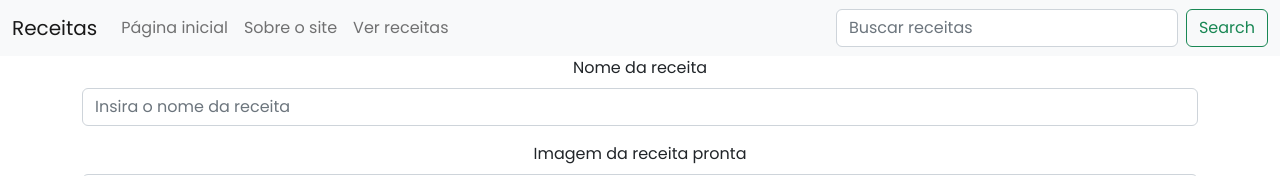
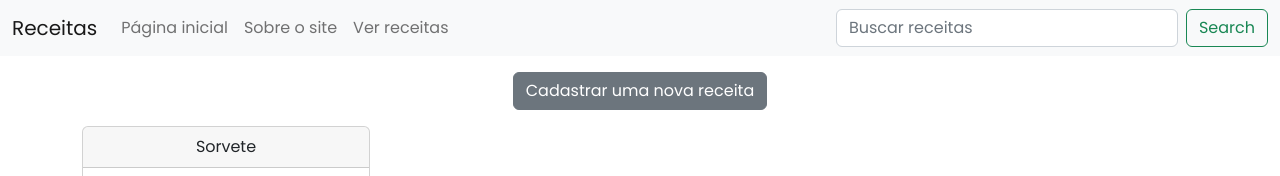
Before and after one commit to tatialveso/recipes, a React (Create React App) app: page /receitas in a window 1280 px wide. Shown: the top 176 px of the page. Built offline with nearby package versions, Linux system fonts and the light colour scheme.

Commit message:
:sparkles: style form

```diff
--- a/src/components/Recipes/AddRecipe/AddRecipe.js
+++ b/src/components/Recipes/AddRecipe/AddRecipe.js
@@ -1,7 +1,8 @@
 import { useState } from "react"
-import { Button, Form } from "react-bootstrap"
+import { Button, Form, Modal } from "react-bootstrap"
 
 function AddRecipe({ recipes, setRecipes }) {
+    const [show, setShow] = useState(false)
     const [form, setForm] = useState({
         name: "",
         image: "",
@@ -9,6 +10,9 @@ function AddRecipe({ recipes, setRecipes }) {
         level: "",
         preparation: ""
     })
+
+    const handleClose = () => setShow(false);
+    const handleShow = () => setShow(true);
 
     const handleChange = (e) => {
         setForm({ ...form, [e.target.name]: e.target.value })
@@ -26,9 +30,21 @@ function AddRecipe({ recipes, setRecipes }) {
             level: "",
             preparation: ""
         })
+
+        setShow(false)
     }
 
     return (
+        <div>
+            <Button className="my-3" variant="secondary" onClick={handleShow}>
+                Cadastrar uma nova receita
+            </Button>
+
+            <Modal show={show} onHide={handleClose}>
+                <Modal.Header closeButton>
+                    <Modal.Title>Cadastrar receita</Modal.Title>
+                </Modal.Header>
+                <Modal.Body>
                     <Form onSubmit={handleSubmit}>
                         <Form.Group className="mb-3">
                             <Form.Label>Nome da receita</Form.Label>
@@ -50,7 +66,7 @@ function AddRecipe({ recipes, setRecipes }) {
                                 value={form.image}
                             />
                         </Form.Group>
-
+                        <div className="d-flex justify-content-between">
                             <Form.Group className="mb-3">
                                 <Form.Label>Quantidade de porções</Form.Label>
                                 <Form.Control
@@ -71,6 +87,7 @@ function AddRecipe({ recipes, setRecipes }) {
                                     <option value="4">4</option>
                                 </Form.Select>
                             </Form.Group>
+                        </div>
                         <Form.Group className="mb-3">
                             <Form.Label>Preparação da receita</Form.Label>
                             <Form.Control
@@ -85,6 +102,9 @@ function AddRecipe({ recipes, setRecipes }) {
                             Cadastrar
                         </Button>
                     </Form>
+                </Modal.Body>
+            </Modal>
+        </div>
     )
 }
 
```
Lines whose indentation alone changed are shown as unchanged.
